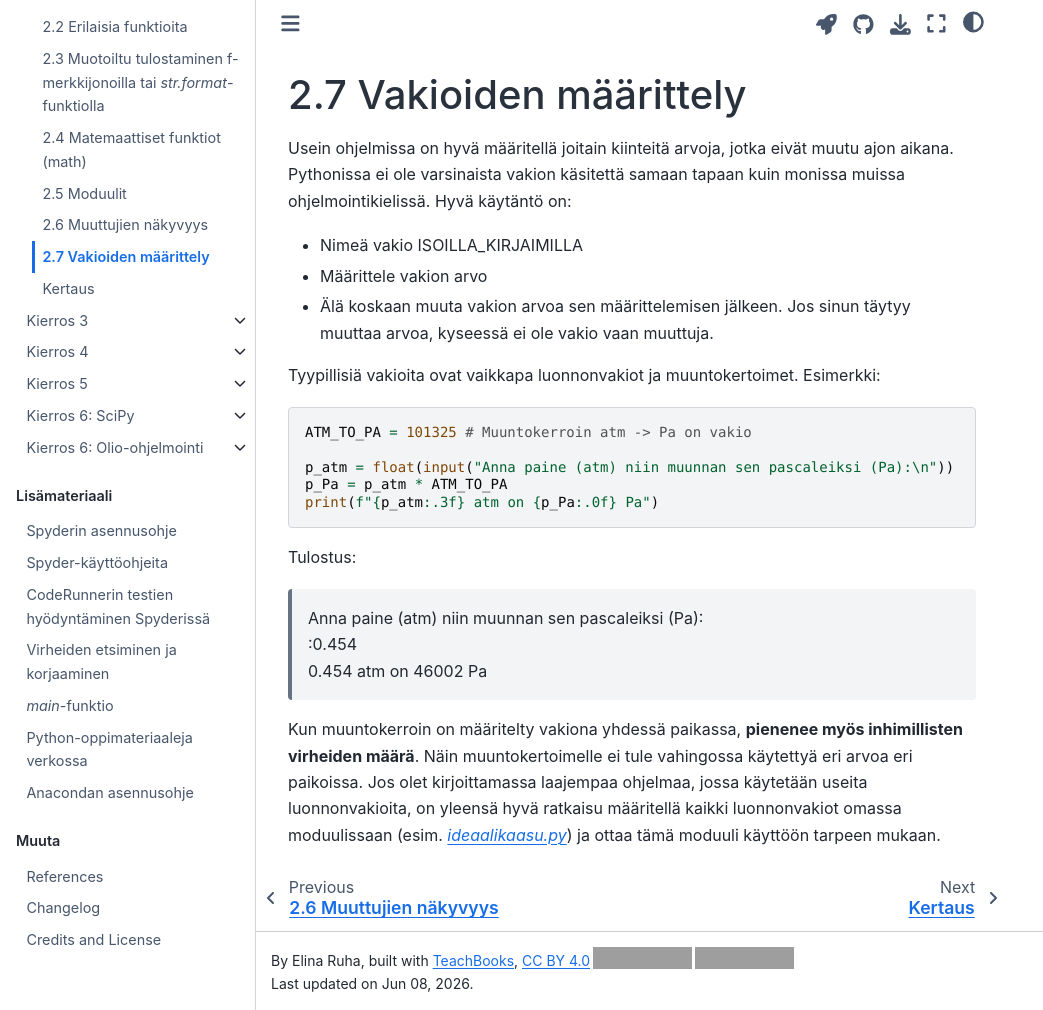
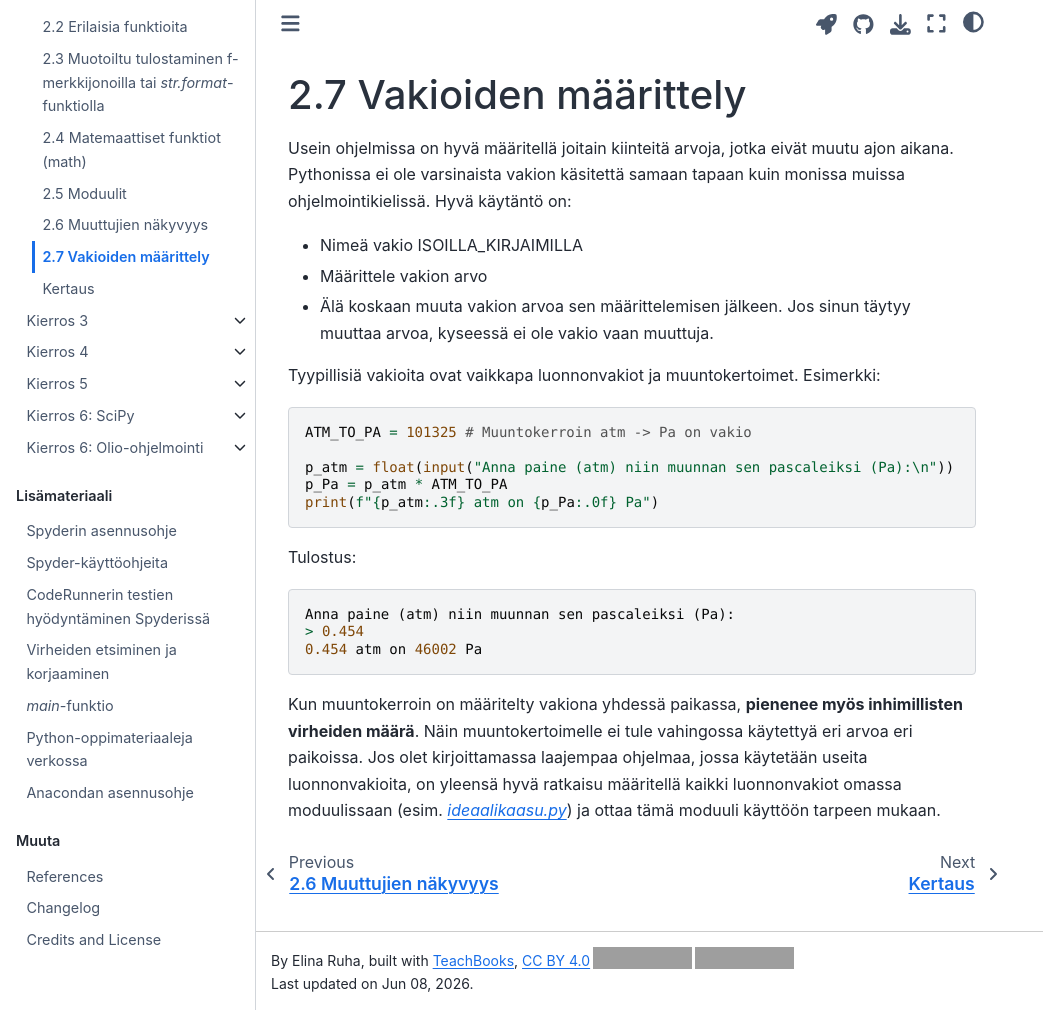
Before and after one commit to elina-ruha/CHEM-ohjelmointikurssikirja-test, a Jupyter Book: the page built from book/Kierros2/s2_7.md, in a window 1280 px wide and 1010 px high. Shown: the whole window, without its empty margins (0-1043 px from the left). Built offline with Jupyter Book 1.0.4 settings and Sphinx 7.4.7 and the Sphinx Book theme 1.1.4, drawn with Linux system fonts in a browser that asks for light colours; comment, search, counter and statistics services are not loaded; grey boxes are pictures that could not be loaded.

Commit message:
Update s2_7.md

````diff
--- a/book/Kierros2/s2_7.md
+++ b/book/Kierros2/s2_7.md
@@ -25,10 +25,11 @@ p_Pa = p_atm * ATM_TO_PA
 print(f"{p_atm:.3f} atm on {p_Pa:.0f} Pa")
 ```
 Tulostus:
-> Anna paine (atm) niin muunnan sen pascaleiksi (Pa):\
-> :0.454\
-> 0.454 atm on 46002 Pa
-
+```
+Anna paine (atm) niin muunnan sen pascaleiksi (Pa):
+> 0.454
+0.454 atm on 46002 Pa
+```
 Kun muuntokerroin on määritelty vakiona yhdessä paikassa, **pienenee myös inhimillisten virheiden määrä**. Näin
 muuntokertoimelle ei tule vahingossa käytettyä eri arvoa eri paikoissa. Jos olet kirjoittamassa laajempaa ohjelmaa,
 jossa käytetään useita luonnonvakioita, on yleensä hyvä ratkaisu määritellä kaikki luonnonvakiot omassa moduulissaan
````
